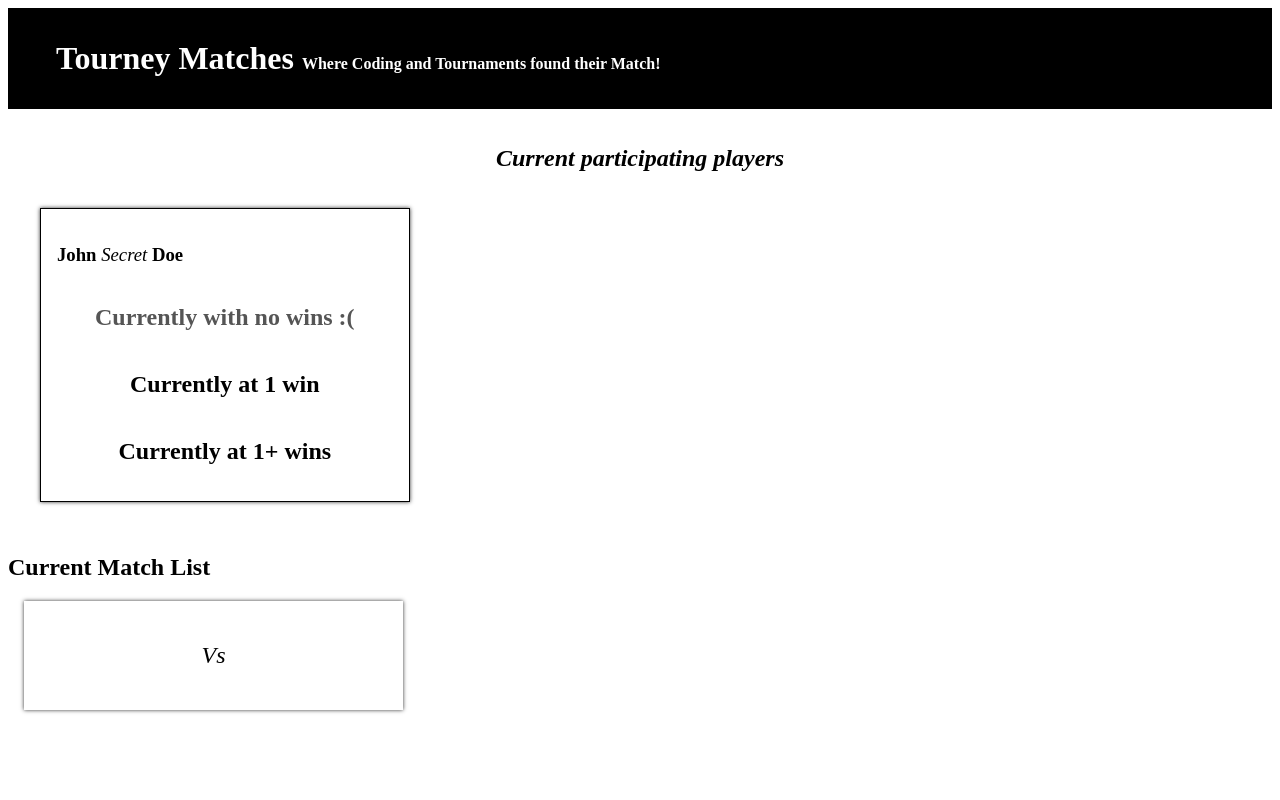
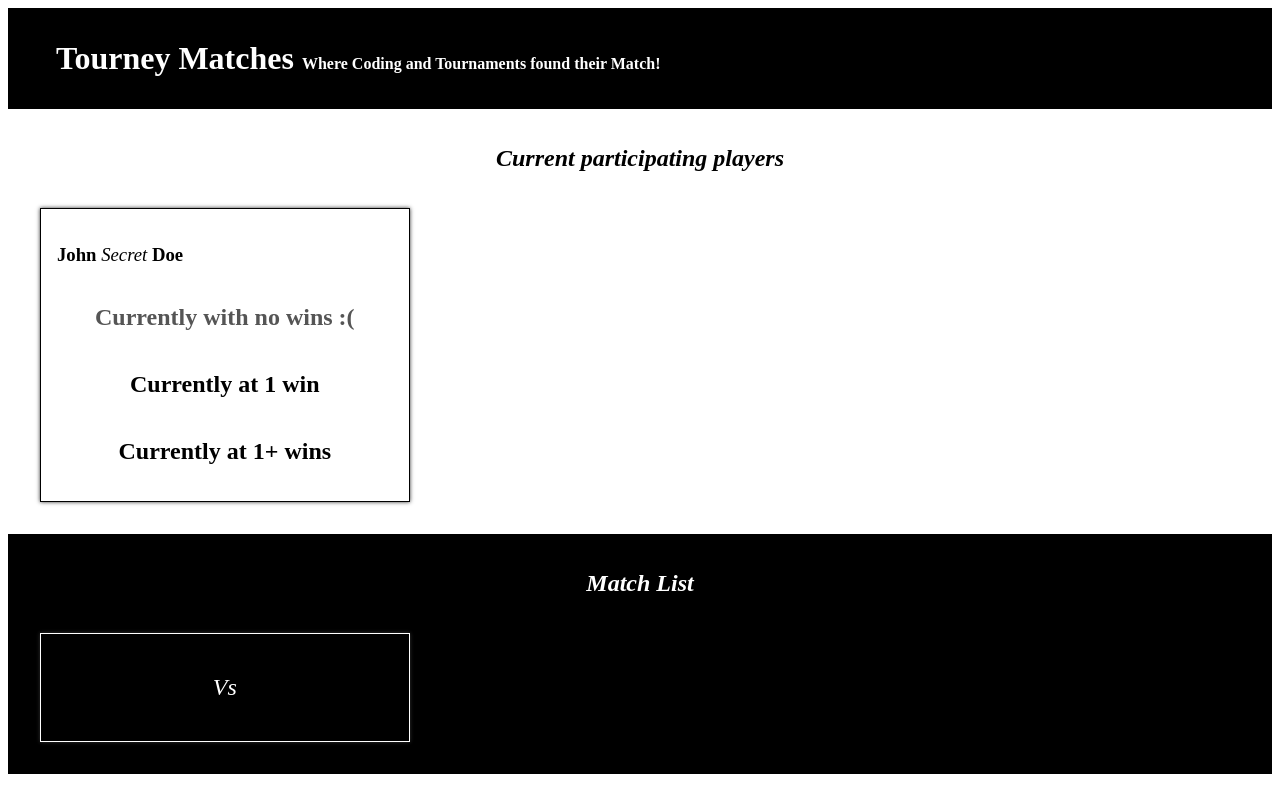
Before and after one commit to DustinFader/tourney-matches, a React (Create React App) app: page / in a window 1280 px wide. Built offline with nearby package versions, Linux system fonts and the light colour scheme.

Commit message:
render single match

```diff
--- a/src/components/MatchList.js
+++ b/src/components/MatchList.js
@@ -3,10 +3,12 @@
 import Match from "./Match";
 
 function MatchList(props) {
+  const oneMatch = matchData[0];
+
   return (
-    <section>
-      <h1>Current Match List</h1>
-      <Match />
+    <section className="PlayerList MatchList">
+      <h1>Match List</h1>
+      <Match Players={oneMatch.players} winners={oneMatch.winner} scoreDifference={oneMatch.scoreDifference} />
     </section>
   );
 }
```
